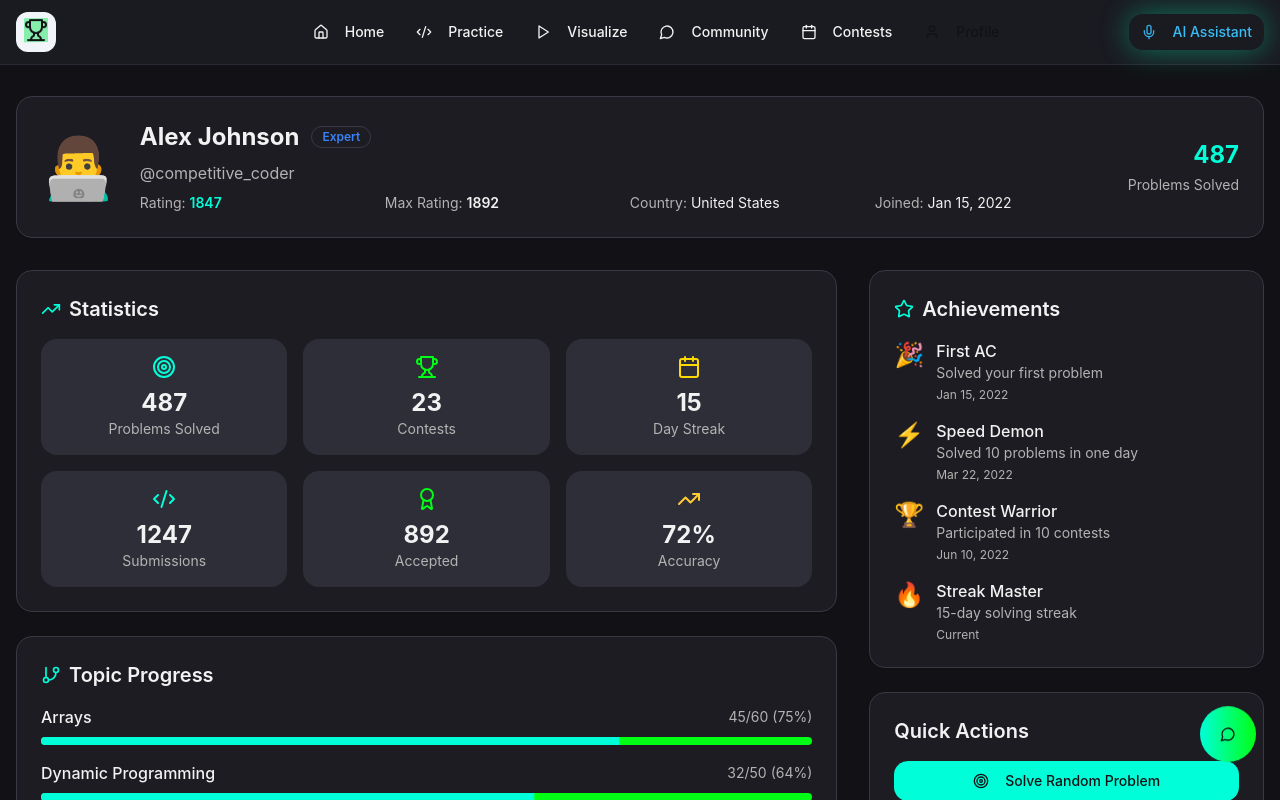
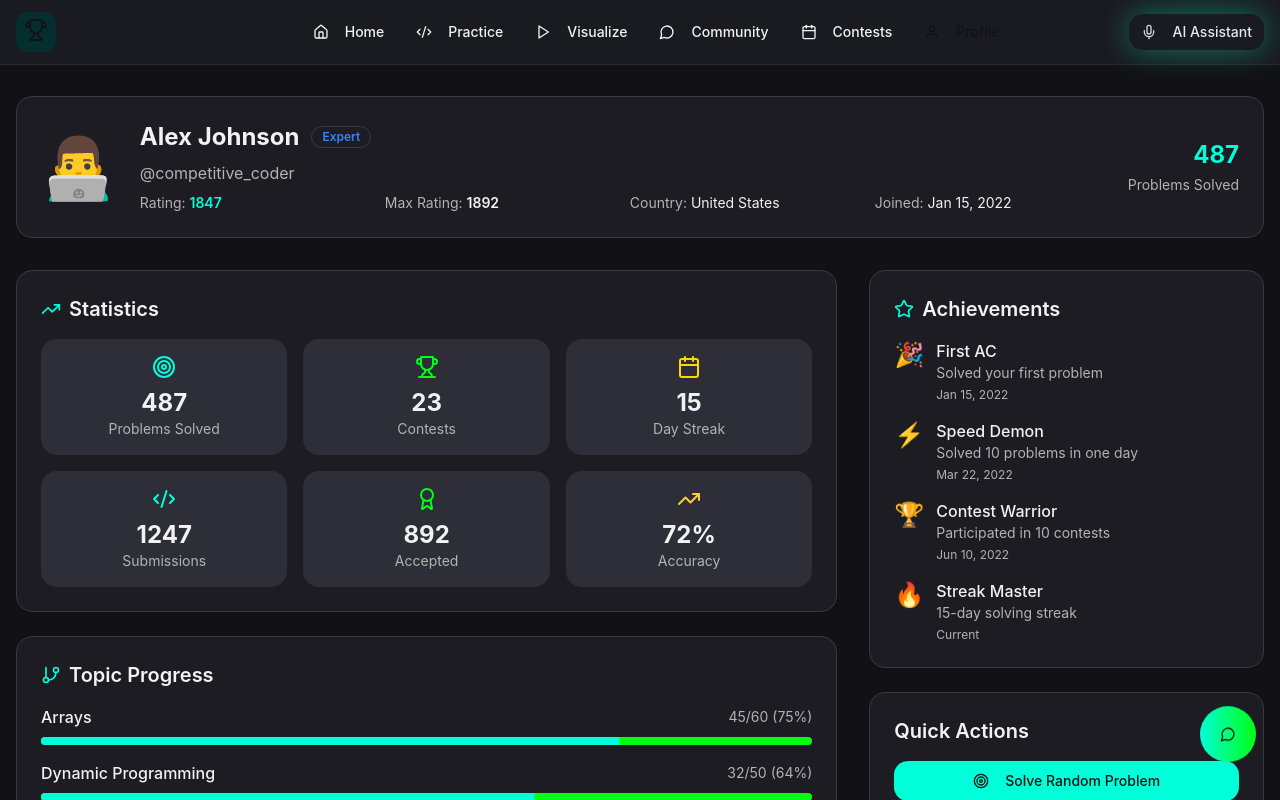
Before and after one commit to Lokesh-102214/algoxai, a React (Vite) app: page /profile in a window 1280 px wide. Shown: the top 800 px of the page. Built offline with nearby package versions, Linux system fonts and the light colour scheme; the HTML template or start-up script is replaced by a standard one.

Commit message:
Visual edit in Lovable

```diff
--- a/src/components/Header.tsx
+++ b/src/components/Header.tsx
@@ -33,8 +33,8 @@ const Header = () => {
       <div className="container mx-auto px-4 h-16 flex items-center justify-between">
         {/* Logo with glow effect */}
         <Link to="/" className="flex items-center space-x-3 group">
-          <div className="w-10 h-10 bg-[var(--gradient-primary)] rounded-xl flex items-center justify-center shadow-[var(--shadow-glow-primary)] group-hover:animate-pulse-glow transition-[var(--transition-bounce)] group-hover:scale-110 bg-slate-100">
-            <Trophy className="w-6 h-6 text-primary-foreground animate-float bg-green-300" />
+          <div className="w-10 h-10 bg-[var(--gradient-primary)] rounded-xl flex items-center justify-center shadow-[var(--shadow-glow-primary)] group-hover:animate-pulse-glow transition-[var(--transition-bounce)] group-hover:scale-110 bg-teal-950">
+            <Trophy className="w-6 h-6 text-primary-foreground animate-float bg-teal-950 rounded-sm" />
           </div>
           <span className="text-2xl font-bold gradient-text group-hover:scale-105 transition-[var(--transition-smooth)]">
             CPMaster
@@ -63,7 +63,7 @@ const Header = () => {
           <Button size="sm" onClick={() => {
           const aiButton = document.querySelector('[data-ai-assistant]') as HTMLElement;
           if (aiButton) aiButton.click();
-        }} className="bg-[var(--gradient-hero)] shadow-[var(--shadow-glow-primary)] hover:shadow-[var(--shadow-glow-secondary)] transition-[var(--transition-bounce)] hover:scale-110 relative overflow-hidden btn-glow animate-pulse-glow text-sky-400">
+        }} className="bg-[var(--gradient-hero)] shadow-[var(--shadow-glow-primary)] hover:shadow-[var(--shadow-glow-secondary)] transition-[var(--transition-bounce)] hover:scale-110 relative overflow-hidden btn-glow animate-pulse-glow text-slate-200">
             <Mic className="w-4 h-4 mr-2 animate-pulse" />
             <span className="hidden sm:inline font-medium">AI Assistant</span>
           </Button>
```
